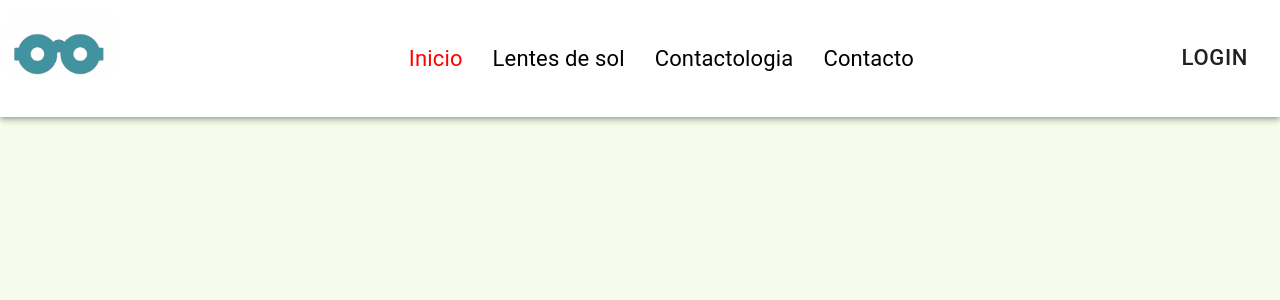
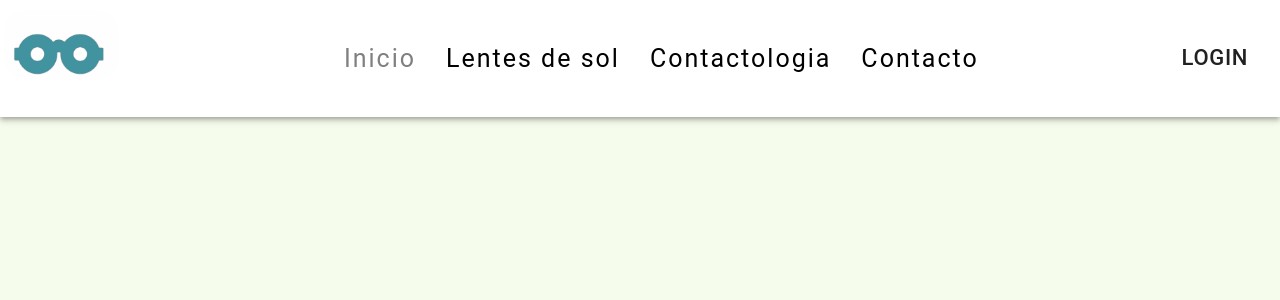
Before and after one commit to Guidotss/opticaProof, a React (Vite) app in the folder client/: page /inicio in a window 1280 px wide. Shown: the top 300 px of the page. Built offline with nearby package versions, Linux system fonts and the light colour scheme; no server answers.

Commit message:
navbar terminada

```diff
--- a/client/package.json
+++ b/client/package.json
@@ -14,7 +14,7 @@
     "@mui/material": "^5.10.8",
     "@reduxjs/toolkit": "^1.8.5",
     "axios": "^1.1.2",
-    "firebase": "^9.12.0",
+    "firebase": "^9.12.1",
     "react": "^18.0.0",
     "react-dom": "^18.0.0",
     "react-redux": "^8.0.4",
--- a/client/src/glasses/components/NavBar.jsx
+++ b/client/src/glasses/components/NavBar.jsx
@@ -23,29 +23,29 @@ export const NavBar = () => {
             />
          </Box>
 
-        <Box sx={{display:'flex', alignItems:'center', justifyContent:'center'}}>
+        <Box className='links' sx={{display:'flex', alignItems:'center', justifyContent:'center'}}>
           <NavLink
             to='/inicio'
-          className={({isActive}) => isActive ? 'nav-link-active' : ''}
+          className={({isActive}) => isActive ? 'active' : ''}
 
           >
             Inicio
           </NavLink>
           <NavLink
             to='/lentesdesol'
-            className={({isActive}) => isActive ? 'nav-link-active' : ''}
+            className={({isActive}) => isActive ? 'active' : ''}
             >
             Lentes de sol
           </NavLink>
           <NavLink
             to='/contactologia'
-            className={({isActive}) => isActive ? 'nav-link-active' : ''}
+            className={({isActive}) => isActive ? 'active' : ''}
             >
             Contactologia
           </NavLink>
           <NavLink
             to='/contacto'
-            className={({isActive}) => isActive ? 'nav-link-active' : ''}
+            className={({isActive}) => isActive ? 'active' : ''}
             >
             Contacto
           </NavLink>
--- a/client/src/glasses/components/navbar.css
+++ b/client/src/glasses/components/navbar.css
@@ -1,9 +1,30 @@
 a{
-    font-size: 22px;
+    letter-spacing: 2px;
+    text-decoration: none;
+    font-size: 25px;
+    position: relative;
+    margin-left: 30px;
     color: black;
-    text-decoration: none;
-    margin-left: 30px;
 }
-.nav-link-active{
-    color: #ff0000;
+
+.active{
+    color: gray;
 }
+
+.links a:after{
+    content: "";
+    position: absolute;
+    right: 0;
+    bottom: 0;
+    left: 0;
+    height: 2px;
+    width: 100%;
+    background-color: black;
+    transform-origin: right;
+    transform: scaleX(0);
+    transition:transform 0.5s ease-in-out;
+}
+.links a:hover:after{
+    transform-origin: left;
+    transform: scaleX(1);
+}
--- a/client/src/router/AppRouter.jsx
+++ b/client/src/router/AppRouter.jsx
@@ -21,6 +21,7 @@ export const AppRouter = () => {
     <Routes>
       <Route path='/auth/*' element={<AuthRoutes/>}/>
       <Route path='/*' element={<GlassesRoutes/>}/>
+      <Route path='/' element={<Navigate to='/inicio'/>}/>
     </Routes>
   )
 }
```
Also changed, not shown: 1 other file (tests, documents, lock files or other folders).
